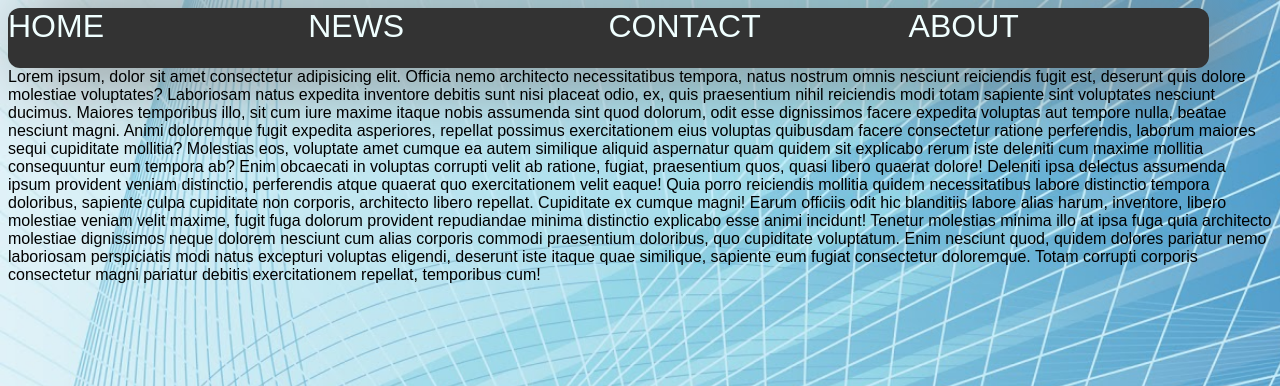
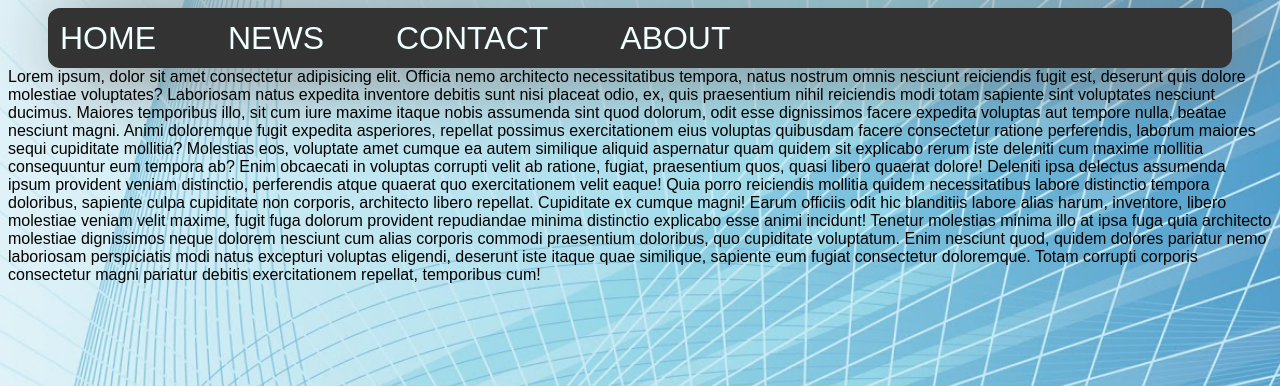
Before and after one commit to trv893/22Stu_mini-project, a plain HTML site: page index.html in a window 1280 px wide. Shown: the top 386 px of the page. Drawn offline with Linux system fonts and the light colour scheme.

Commit message:
centers elements in nav bar on hover effect with border

```diff
--- a/index.html
+++ b/index.html
@@ -9,10 +9,10 @@
 </head>
 <header>
     <nav>
-        <a class="nav_left_items li" href="#">Home</a>
+        <a class="nav_left_items li test" href="#">Home</a>
         <a class="nav_left_items li" href="#">News</a>
         <a class="nav_left_items li" href="#footer">Contact</a>
-        <a class="nav_left_items li" id="about_header" href="#">About</a>
+        <a id="about_header" href="#">About</a>
     </nav>
 </header>
 <body>
--- a/style.css
+++ b/style.css
@@ -9,91 +9,78 @@ body {
     height: 1200px;
 }
 
+header {
+    padding-left: 40px;
+    padding-right: 40px;
+}
+
+
 nav {
-    /* margin: auto; */
-    margin: 0 auto;
-    padding: 0;
-    display: block;
-    width: 100;
-    min-width: 800px;
     background-color: #333333;
     height: 60px;
+    min-width: 800px;
+    display:flex;
+    align-items:center;
+
 
     border-radius: 12px;
     box-shadow: 20px 5px 80px 0px grey;
-    display: inline-flex;
-    width: 95%;
-    margin: 0;
-
-    display:flex;justify-content:center;align-items:center;
-}
-
-header {
-    width: 100%;
-}
-
-nav {
-    /* background-color: #333333;
-    height: 60px;
-
-    border-radius: 12px;
-    box-shadow: 20px 5px 80px 0px grey;
-    display: inline-flex;
-    width: 95%;
-    margin: 0; */
-    /* display:flex;align-items:center; */
-    /* padding-left: 10px 10px; */
-    /* justify-content: space-between; */
-    /* padding-top: 20px; */
 
 
-    /* position: relative; */
-    /* margin: auto; */
+
+
 
 }
 
 nav a {
+    /* width: auto; */
     font-size: 32px;
-    padding-right: 60px;
+    margin-right: 60px;
+    margin-left: 12px;
     list-style: none;
-    width: 100%;
-    /* margin: auto; */
+    /* display:flex;justify-content:center;align-items:center; */
+    text-decoration: none;
+    color: azure;
+    text-transform: uppercase;
+    border-radius: 12px;
+    /* width: calc(100% + 40px); */
+    text-align: center;
 
+}
+
+header nav #test {
+}
+
+nav a hfref {
+
+}
+
+
+nav #li{
 
 }
 
 .nav_left_items {
-    display: none;
-    /* display:flex;align-items:center; */
-    display:flex;justify-content:flex-start;align-items:center;
-    align-self:flex-start
-    /* left: 0; */
-    /* position: relative; */
+
 
 
 }
 
 #about_header {
-    /* position: relative;
-    display: inline; */
-    display:flex;
-    align-items:center;
-    align-self: flex-start;
+
 
 }
 
-header a {
-    text-decoration: none;
-    color: azure;
-    text-transform: uppercase;
-    border-radius: 12px;
-}
+
 
 header a:hover {
     background-color: #3671b5;
+    padding: 4px;
+    /* width: calc(100% + 2px); */
     font-size: 38px;
     transition: .9s;
     box-shadow: 0px 2px 6px 8px #bfdee7;
+    display:flex;justify-content:center;align-items:center;
 
   }
 
```
